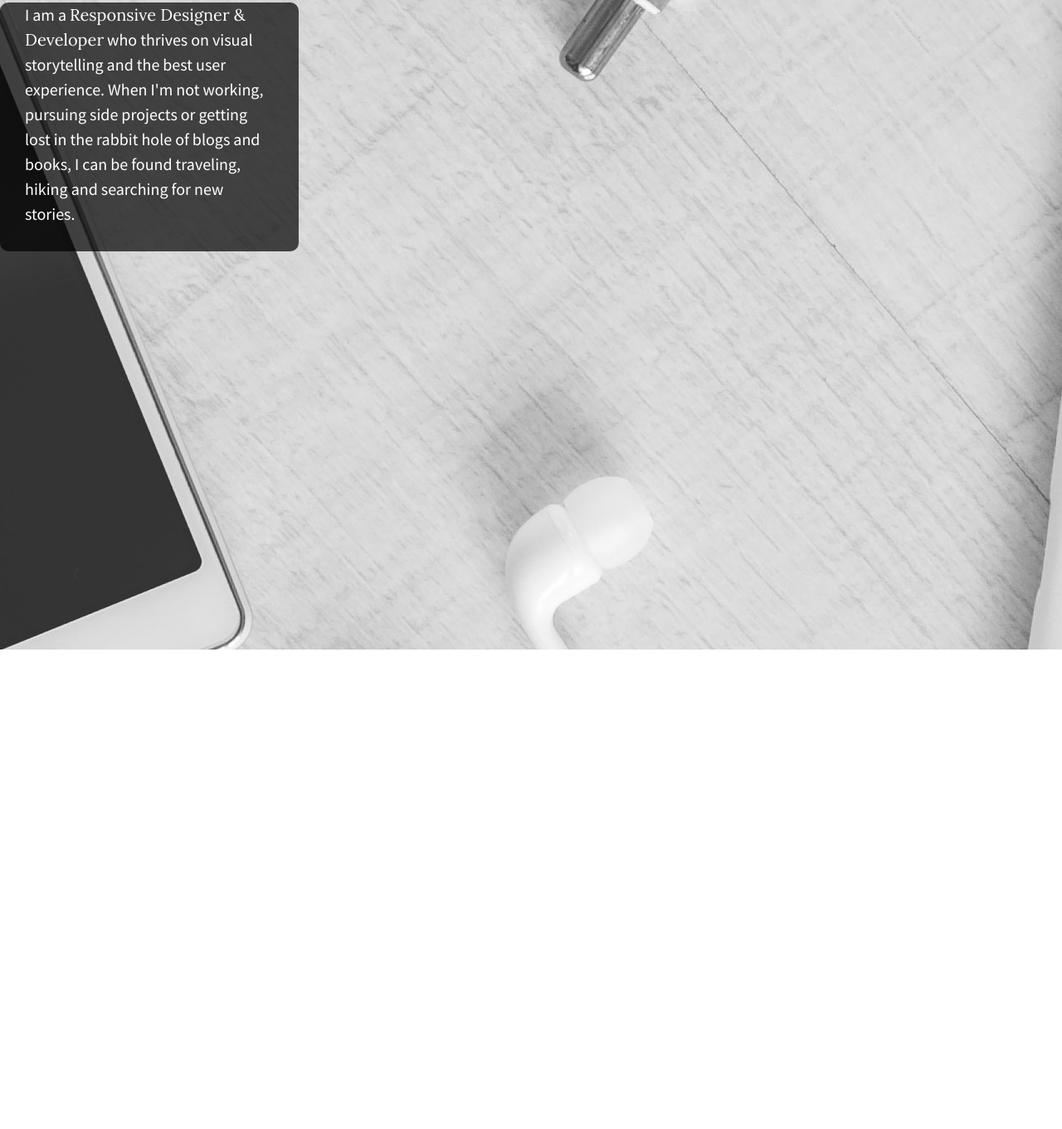
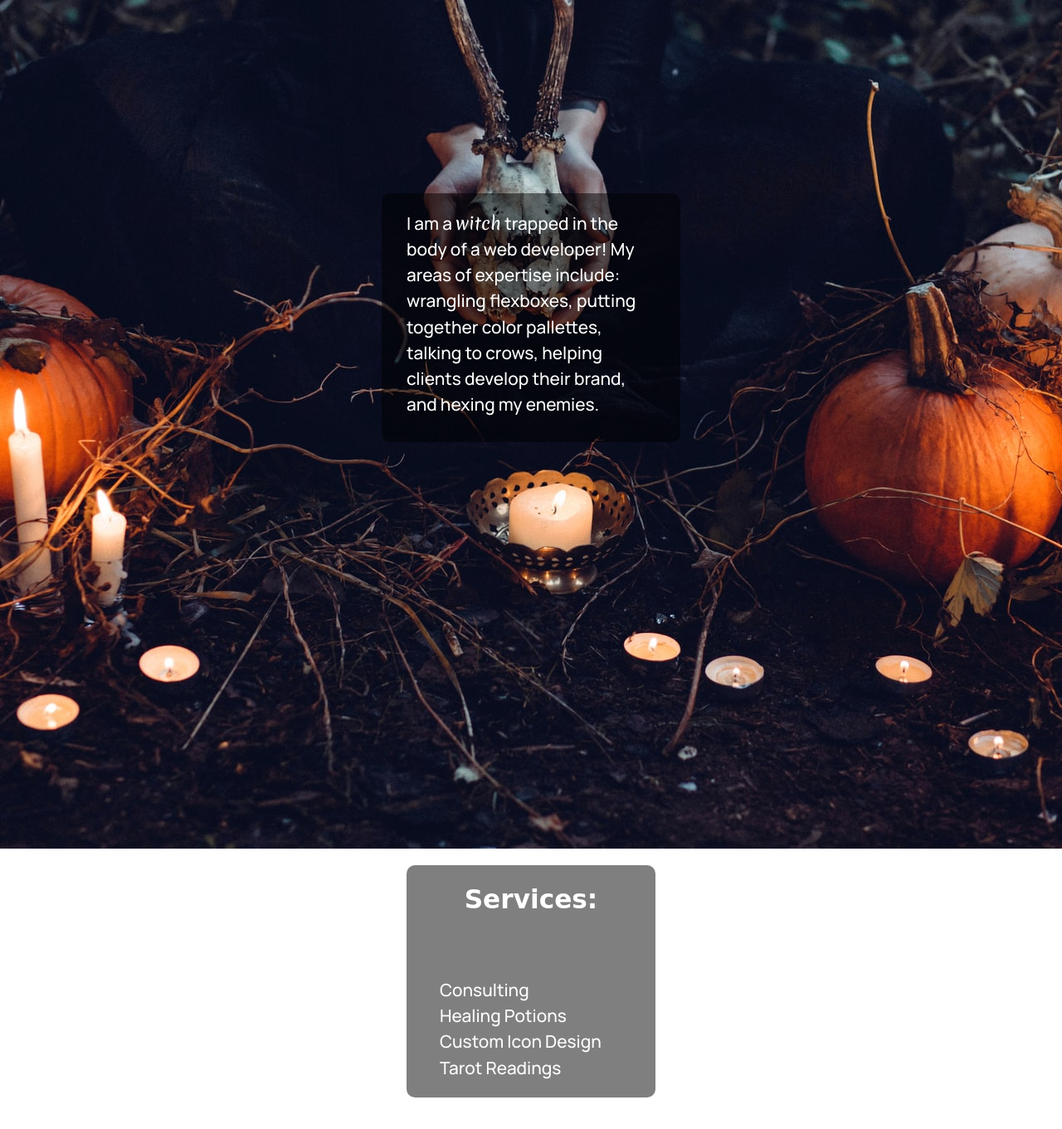
Before and after one commit to kaclarke/206-flexbox-customize-starter, a plain HTML site: page index.html in a window 1280 px wide. Shown: the part 17-1378 px from the top of the page at 83% size. Before the commit the page ends 800 px from the top, so only its background shows below. Drawn offline with nearby package versions, Linux system fonts and the light colour scheme.

Commit message:
Changed background and text, added additional div

```diff
--- a/css/main.css
+++ b/css/main.css
@@ -97,38 +97,72 @@ textarea {
 
 /*Large Background Image*/
 html {
-  background: url(../img/bkgd2.jpg) no-repeat center center fixed;
+    background: url(../img/witch.jpg) no-repeat center center fixed;
+    height: 100%;
    /* set height to 100% - these are important for allowing content to vertically align */
 }
 
 body {
+    height: 100%;
   /* set height to 100% - these are important for allowing content to vertically align */
 }
 
 .wrapper {
-  /* set the display to flex and use the justify-content & align-items properties to center all child elements on the page */
     margin: 0;
     height: 100%;
     width: 100%;
+    display: flex;
+    justify-content: center;
+    align-items: center;
+/* set the display to flex and use the justify-content & align-items properties to center all child elements on the page */
 }
 
 #content {
-  /* set the display to flex and use the justify-content & align-items properties to center the text within the div*/
     background: #222;
-  background:rgba(0,0,0,0.7);
+    background:rgba(0,0,0,0.5);
     color: #fff;
-  font-family: 'Source Sans Pro', sans-serif;
+    font-family: 'Manrope', sans-serif;
     font-weight: 300;
-  font-size: 1.25em;
+    font-size: 1.3em;
     line-height: 1.5em;
     border-radius: 10px;
     padding: 0px 30px;
     width: 300px;
     height: 300px;
+/* set the display to flex and use the justify-content & align-items properties to center the text within the div*/
 }
 
 #content p span {
-  font-family: 'Lora', sans-serif;
+    font-family: 'Merienda', cursive;
+}
+
+#services {
+    background: #222;
+    background:rgba(0,0,0,0.5);
+    color: #fff;
+    font-family: 'Manrope', sans-serif;
+    font-size: 1.3em;
+    line-height: 1.5em;
+    border-radius: 10px;
+    padding: 0px;
+    width: 300px;
+    height: 280px;
+  }
+
+  #services h2 {
+      font-family: 'Merinda', cursive;
+      text-align: center;
+      padding: 0px;
+  }
+
+  #services ul li {
+      text-decoration: none;
+      list-style-type: none;
+  }
+
+  #services a {
+      text-decoration: none;
+      color: #fff;
   }
 
 
--- a/index.html
+++ b/index.html
@@ -14,6 +14,7 @@
         <link rel="stylesheet" href="css/main.css">
         <script src="js/vendor/modernizr-2.8.3.min.js"></script>
         <link href="https://fonts.googleapis.com/css?family=Lora|Source+Sans+Pro:400,700" rel="stylesheet">
+        <link href="https://fonts.googleapis.com/css2?family=Manrope:wght@500&family=Merienda&display=swap" rel="stylesheet">
 
     </head>
     <body>
@@ -25,7 +26,19 @@
 
         <section class="wrapper">
             <div id="content">
-                <p>I am a <span>Responsive Designer & Developer</span> who thrives on visual storytelling and the best user experience. When I'm not working, pursuing side projects or getting lost in the rabbit hole of blogs and books, I can be found traveling, hiking and searching for new stories.</p>
+                <p>I am a <span>witch</span> trapped in the body of a web developer! My areas of expertise include: wrangling flexboxes, putting together color pallettes, talking to crows, helping clients develop their brand, and hexing my enemies.</p>
+            </div>
+        </section>
+
+        <section class="wrapper">
+            <div id="services">
+                <h2>Services:</h2><br>
+                <ul>
+                    <li><a href="#">Consulting</a></li>
+                    <li><a href="#">Healing Potions</a></li>
+                    <li><a href="#">Custom Icon Design</a></li>
+                    <li><a href="#">Tarot Readings</a></li>
+                </ul>
             </div>
         </section>
 
```
Also changed, not shown: img/witch.jpg (added). Lines whose indentation alone changed are shown as unchanged.
